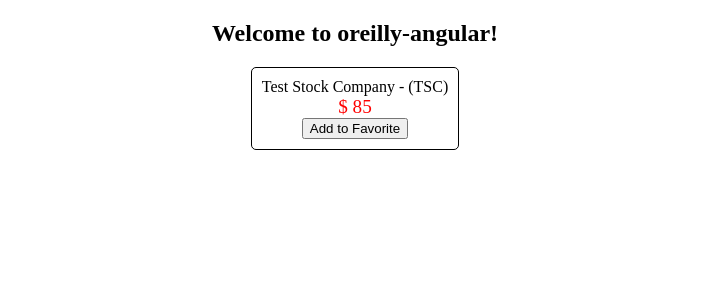
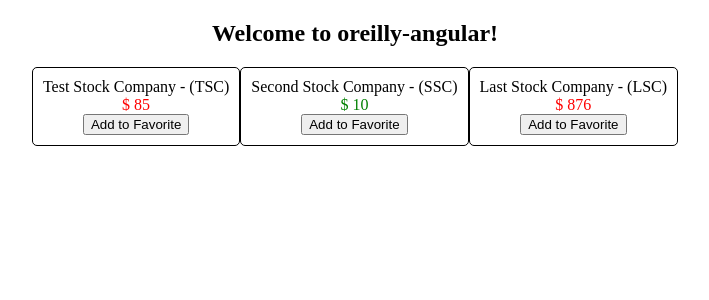
Before and after one commit to WengWeiHsiang/oreilly_angular, an Angular app: page / in a window 1280 px wide. Shown: the top 300 px of the page, without its empty margins (285-994 px from the left). Built offline with nearby package versions, Linux system fonts and the light colour scheme.

Commit message:
ngFor 和 ngIf

```diff
--- a/src/app/stock/stock-item/stock-item.component.html
+++ b/src/app/stock/stock-item/stock-item.component.html
@@ -1,14 +1,12 @@
-<div class="stock-container">
+<div class="stock-container" *ngFor="let stock of stocks; index as i">
   <div class="name">
     {{stock.name}} - ({{stock.code}})
   </div>
-  <!--
-  <div class="price" [ngClass]="stockClasses">
-  -->
-  <div class="price" [ngStyle]="stockStyles">
+  <div class="price" [class]="stock.isPositiveChange()? 'positive' : 'negative'">
     $ {{stock.price}}
   </div>
-  <button (click)="toggleFavorite($event)" [disabled]="stock.favorite">
+  <button (click)="toggleFavorite($event, i)" [disabled]="stock.favorite" *ngIf="!stock.favorite">
     Add to Favorite
   </button>
+  <br>
 </div>
--- a/src/app/stock/stock-item/stock-item.component.ts
+++ b/src/app/stock/stock-item/stock-item.component.ts
@@ -9,34 +9,22 @@
 })
 export class StockItemComponent implements OnInit {
 
-  public stock: Stock;
+  public stocks: Array<Stock>;
   public stockClasses;
   public stockStyles;
 
   constructor() { }
 
   ngOnInit() {
-    this.stock = new Stock('Test Stock Company', 'TSC', 85, 80);
-    const diff = this.stock.price / this.stock.previousPrice - 1;
-    const largeChange = Math.abs(diff) > 0.05;
-
-    this.stockStyles = {
-      'color': this.stock.isPositiveChange() ? 'red' : 'green',
-      'font-size': largeChange ? '1.2em' : '0.8em'
-    };
-
-    /*
-    this.stockClasses = {
-      'positive': this.stock.isPositiveChange(),
-      'negative': !this.stock.isPositiveChange(),
-      'large-change': largeChange,
-      'small-change': !largeChange
-    };
-    */
+    this.stocks = [
+      new Stock('Test Stock Company', 'TSC', 85, 80),
+      new Stock('Second Stock Company', 'SSC', 10, 20),
+      new Stock('Last Stock Company', 'LSC', 876, 755),
+    ];
   }
 
-  toggleFavorite(event) {
-    console.log('We are toggling the favorite state for this stock', event);
-    this.stock.favorite = !this.stock.favorite;
+  toggleFavorite(event, index) {
+    console.log('We are toggling the favorite state for this stock', index, event);
+    this.stocks[index].favorite = !this.stocks[index].favorite;
   }
 }
```
